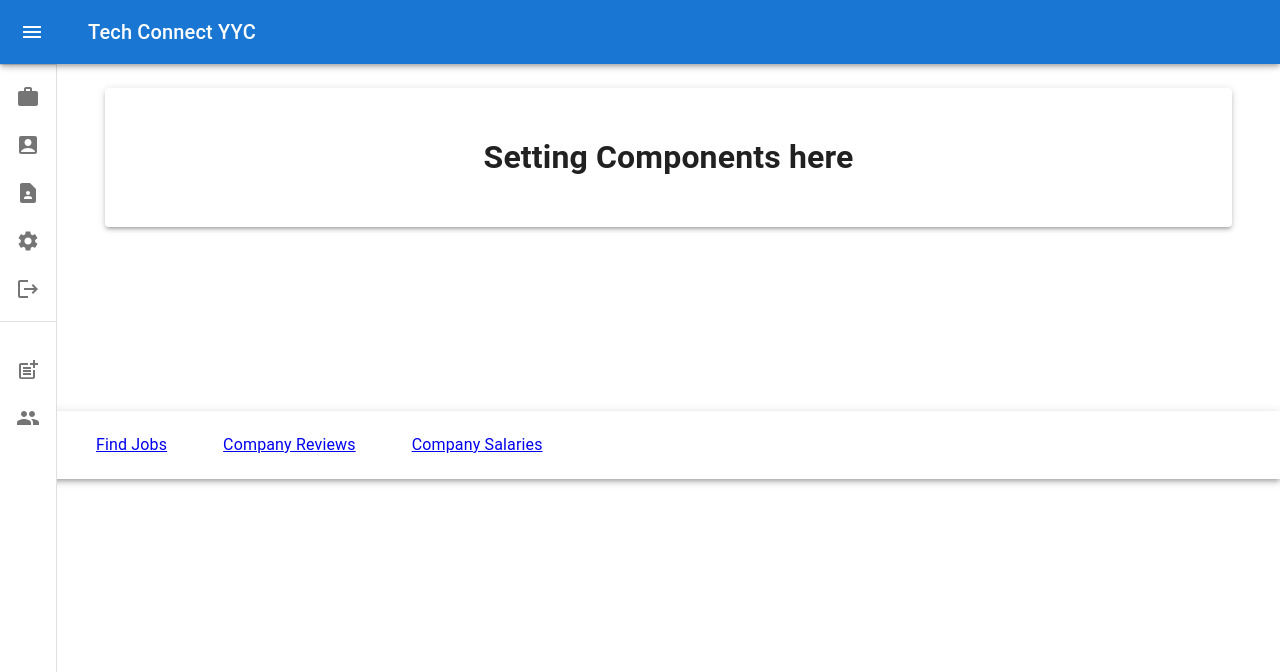
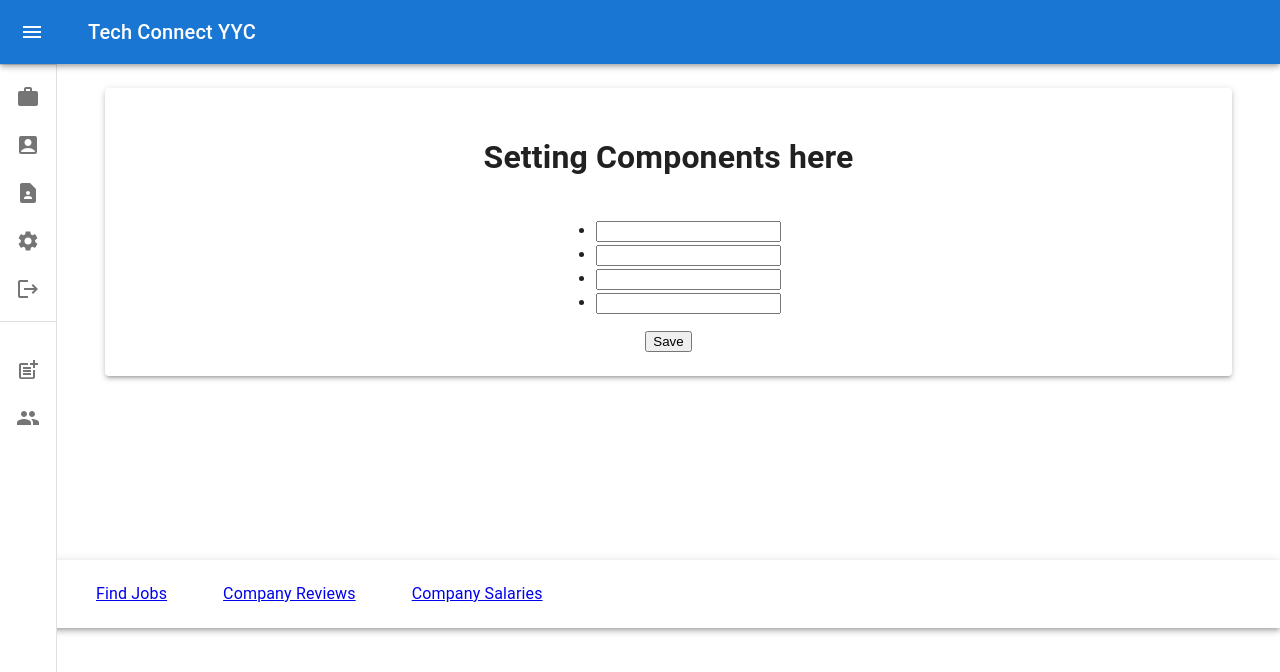
Before and after one commit to kwj280/cohort7_project2, a React (Create React App) app in the folder client/: page /setting in a window 1280 px wide. Shown: the top 672 px of the page. Built offline with nearby package versions, Linux system fonts and the light colour scheme; no server answers.

Commit message:
Updated Settings and Implemented Logout

```diff
--- a/client/src/components/LogOut.js
+++ b/client/src/components/LogOut.js
@@ -1,6 +1,17 @@
-<a href="#" onClick={this.logout()}>LOGOUT</a>
+import { useEffect } from "react"
+import { useNavigate } from "react-router-dom"
 
-logout() {
-    localStorage.clear();
-    window.location.href = '/';
+
+const LogOut = ({setUser}) => {
+    const navigate = useNavigate()
+
+    useEffect(() => {
+        fetch('/user/logOut').then(() => {
+            setUser(null)
+            navigate('/')
+        })
+    }, [])
+    return null
 }
+
+export default LogOut
--- a/client/src/pages/MainContentBody.js
+++ b/client/src/pages/MainContentBody.js
@@ -10,6 +10,7 @@ import SettingPage from './SettingPage'
 import PostJobPage from './PostJobPage'
 import ApplicationsPage from './ApplicationsPage'
 import axios from 'axios'
+import LogOut from '../components/LogOut'
 
 
 function MainContentBody() {
@@ -32,13 +33,13 @@ function MainContentBody() {
 
         <Route path="/profile" element={<ProfilePage  setUser={setUser} user={user}/>} />
         <Route path="/my_applications" element={<MyApplicationPage />} />
-        <Route path="/setting" element={<SettingPage />} />
+        <Route path="/setting" element={<SettingPage user={user} />} />
 
         <Route path="/post_jobs" element={<PostJobPage />} />
         <Route path="/applications" element={<ApplicationsPage />} />
         <Route path="/signUp" element={<SignUp />} />
         <Route path="/signIn" element={<SignIn setUser={setUser}/>} />
-
+        <Route path="/logOut" element={<LogOut setUser={setUser}/>} />
 
       </Routes>
     </>
--- a/client/src/pages/SettingPage.js
+++ b/client/src/pages/SettingPage.js
@@ -1,31 +1,98 @@
-import Container from '@mui/material/Container';
-import Paper from '@mui/material/Paper';
-import { makeStyles, useTheme } from '@material-ui/core/styles';
+import Container from "@mui/material/Container";
+import Paper from "@mui/material/Paper";
+import { makeStyles, useTheme } from "@material-ui/core/styles";
+import { useEffect, useState } from "react";
+import axios from "axios";
 
 const useStyles = makeStyles((theme) => ({
   content: {
     padding: theme.spacing(3),
   },
-
 }));
 
-export default function SettingPage() {
+export default function SettingPage({ user }) {
   const classes = useStyles();
+  const [firstName, setFirstName] = useState("");
+  const [lastName, setLastName] = useState("");
+  const [password, setPassword] = useState("");
+  const [email, setEmail] = useState("");
+  const theme = useTheme();
+  useEffect(() => {
+    setFirstName(user?.firstName);
+    setLastName(user?.lastName);
+    setPassword(user?.password);
+    setEmail(user?.email);
+  }, [user]);
 
-  const theme = useTheme();
+  const updateUser = async () => {
+    const response = await axios.post("/user/update", {
+      newUser: {
+        firstName,
+        lastName,
+        email,
+        password,
+      },
+      id: user._id,
+    });
+  };
+  console.log(user);
   return (
     <>
-      <Container maxWidth={'xl'} >
-        <Paper elevation={3} className={classes.content}
-         sx={{
-          display: 'flex',
-          flexDirection: 'column',
-          alignItems: 'center',
-        }} >
-
+      <Container maxWidth={"xl"}>
+        <Paper
+          elevation={3}
+          className={classes.content}
+          sx={{
+            display: "flex",
+            flexDirection: "column",
+            alignItems: "center",
+          }}
+        >
           <h1>Setting Components here</h1>
-          </Paper>
+          <ul>
+            <li>
+              <input
+                value={firstName}
+                onChange={(e) => {
+                  setFirstName(e.target.value);
+                }}
+              />
+            </li>
+            <li>
+              <input
+                value={lastName}
+                onChange={(e) => {
+                  setLastName(e.target.value);
+                }}
+              />
+            </li>
+            <li>
+              <input
+                value={password}
+                type="password"
+                onChange={(e) => {
+                  setPassword(e.target.value);
+                }}
+              />
+            </li>
+            <li>
+              <input
+                value={email}
+                onChange={(e) => {
+                  setEmail(e.target.value);
+                }}
+              />
+            </li>
+          </ul>
+          <button
+            onClick={() => {
+              updateUser();
+            }}
+          >
+            Save
+          </button>
+        </Paper>
       </Container>
     </>
-  )
+  );
 }
```
Also changed, not shown: 2 other files (tests, documents, lock files or other folders).
